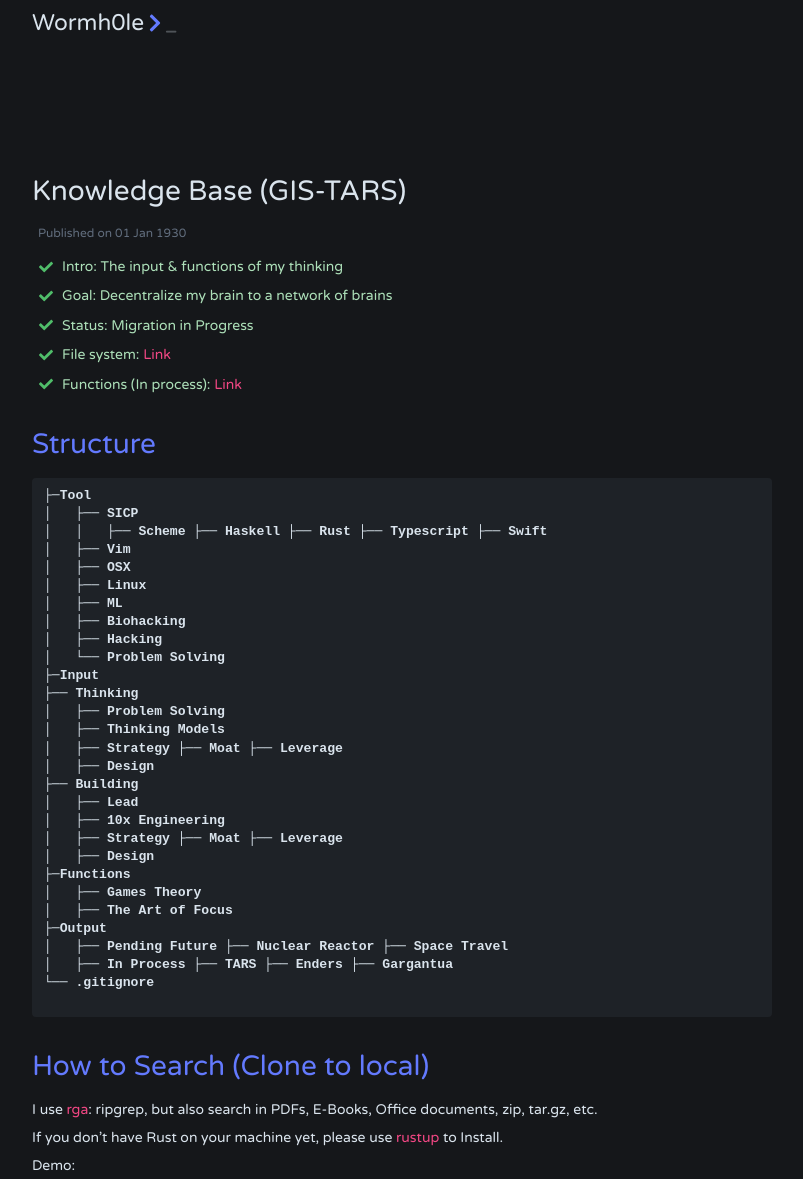
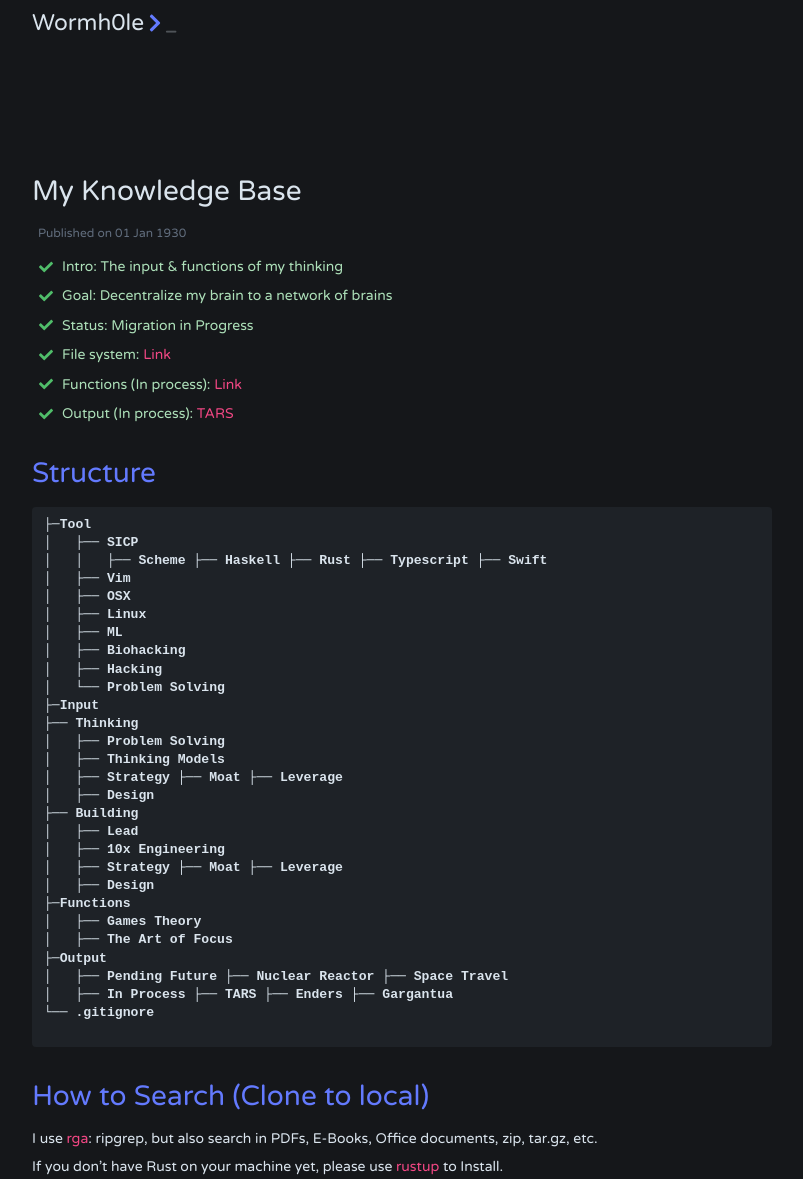
Before and after one commit to jithendrabsy/thoughts, a Jekyll site: the page built from _posts/1930-01-01-knowledge-base.md, in a window 1280 px wide, cut to the strip 0-1179 px from the top of the page. Shown: the whole strip, without its empty margins (238-1041 px from the left). Built offline with Jekyll 4.4.1, drawn with Linux system fonts in a browser that asks for light colours; nearby versions of some CDN libraries.

Commit message:
Add: Output

```diff
--- a/_posts/1930-01-01-knowledge-base.md
+++ b/_posts/1930-01-01-knowledge-base.md
@@ -1,6 +1,6 @@
 ---
 layout: post
-title:  "Knowledge Base (GIS-TARS)"
+title:  "My Knowledge Base"
 description:
 tags: Creation
 ---
@@ -10,6 +10,7 @@ tags: Creation
 - Status: Migration in Progress
 - File system: [Link](https://github.com/allenleein/knowledge-base)
 - Functions (In process): [Link](https://allen-lee.gitbook.io/knowledge-base/)
+- Output (In process): [TARS](https://app.tarsmachine.com/)
 
 # Structure
 
```
